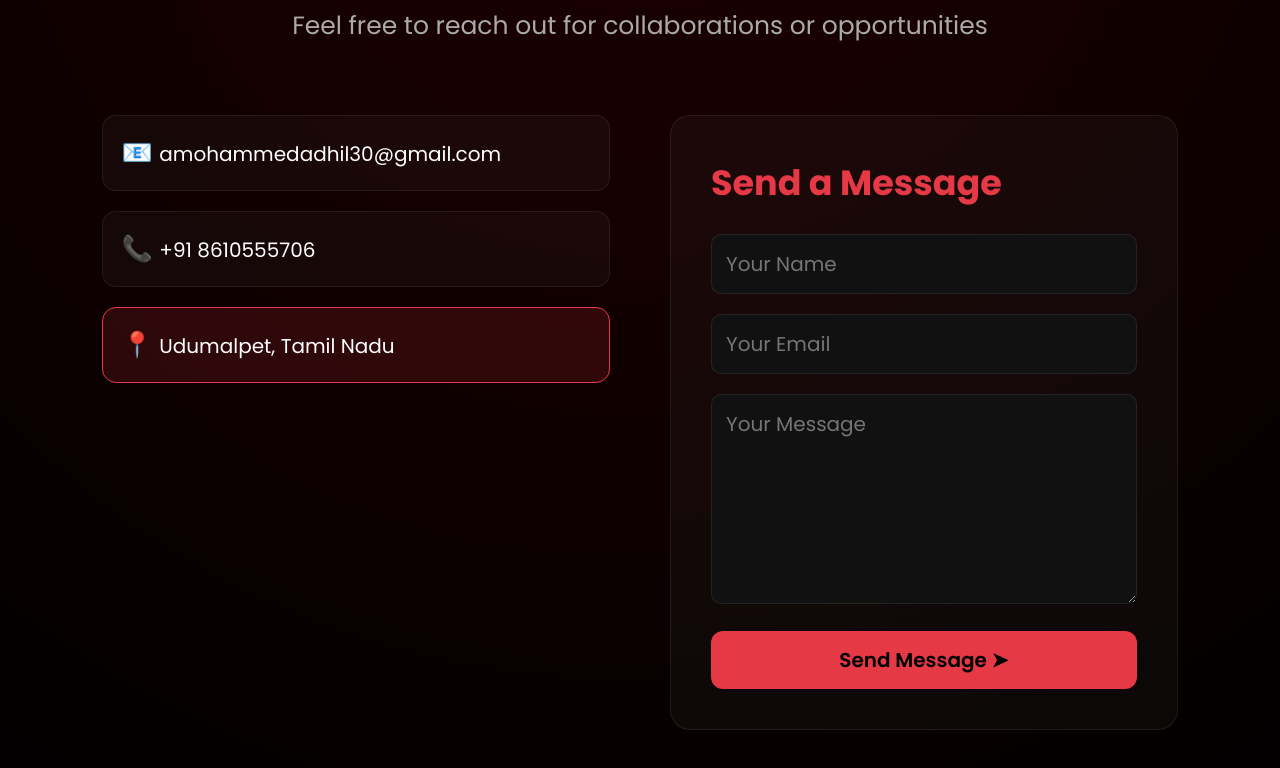
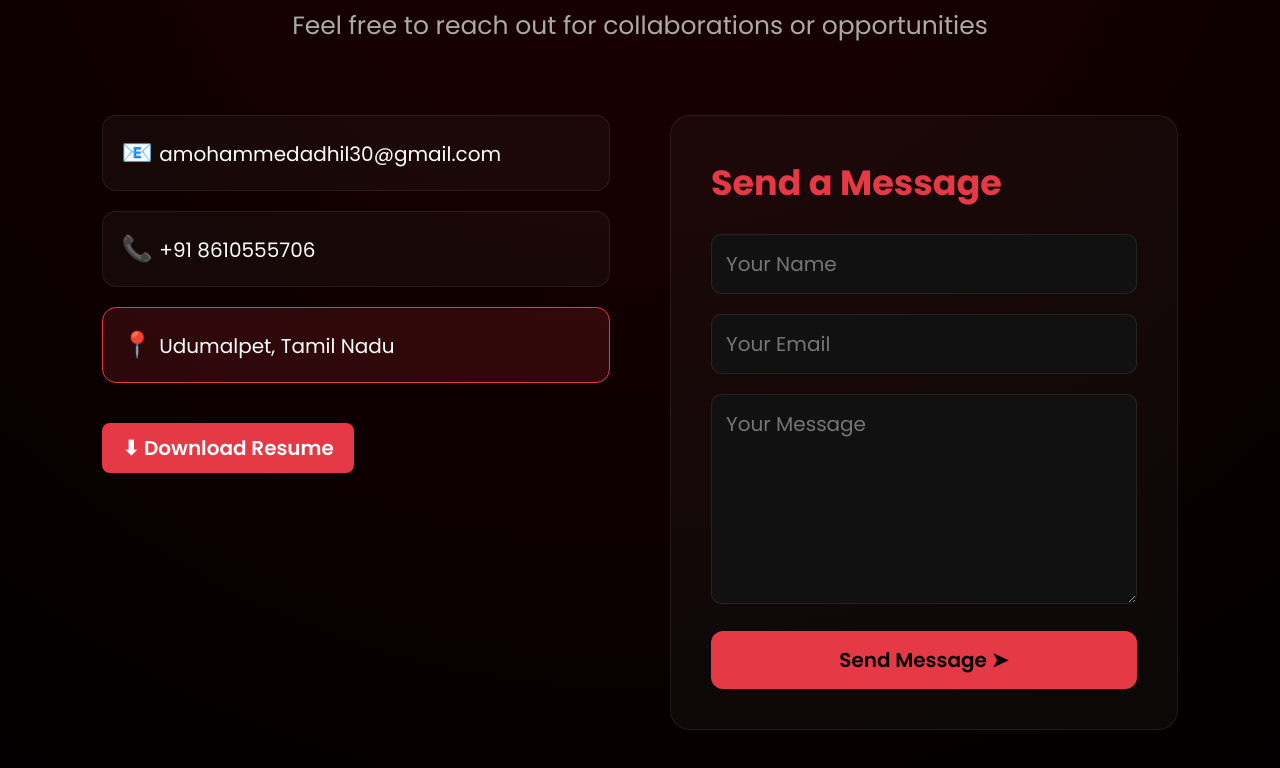
Before and after one commit to MohammedAdhil2005/Personal-Portfolio, a plain HTML site: page index.html in a window 1280 px wide. Shown: the part 8147-8915 px from the top of the page. Drawn offline with Linux system fonts and the light colour scheme.

Commit message:
Fixed resume download buttons

```diff
--- a/index.html
+++ b/index.html
@@ -541,12 +541,12 @@ communication—skills that I apply to every project I undertake.
         📍 <span>Udumalpet, Tamil Nadu</span>
       </div>
 
-      <!-- <a href="./assets/ADHIL_CORE_RESUME.pdf"
+      <a href="./assets/ADHIL_CORE_RESUME.pdf"
    download="ADHIL_CORE_RESUME.pdf"
    class="download-btn"
    id="bt">
    ⬇ Download Resume
-</a> -->
+</a>
 
     </div>
 
```
